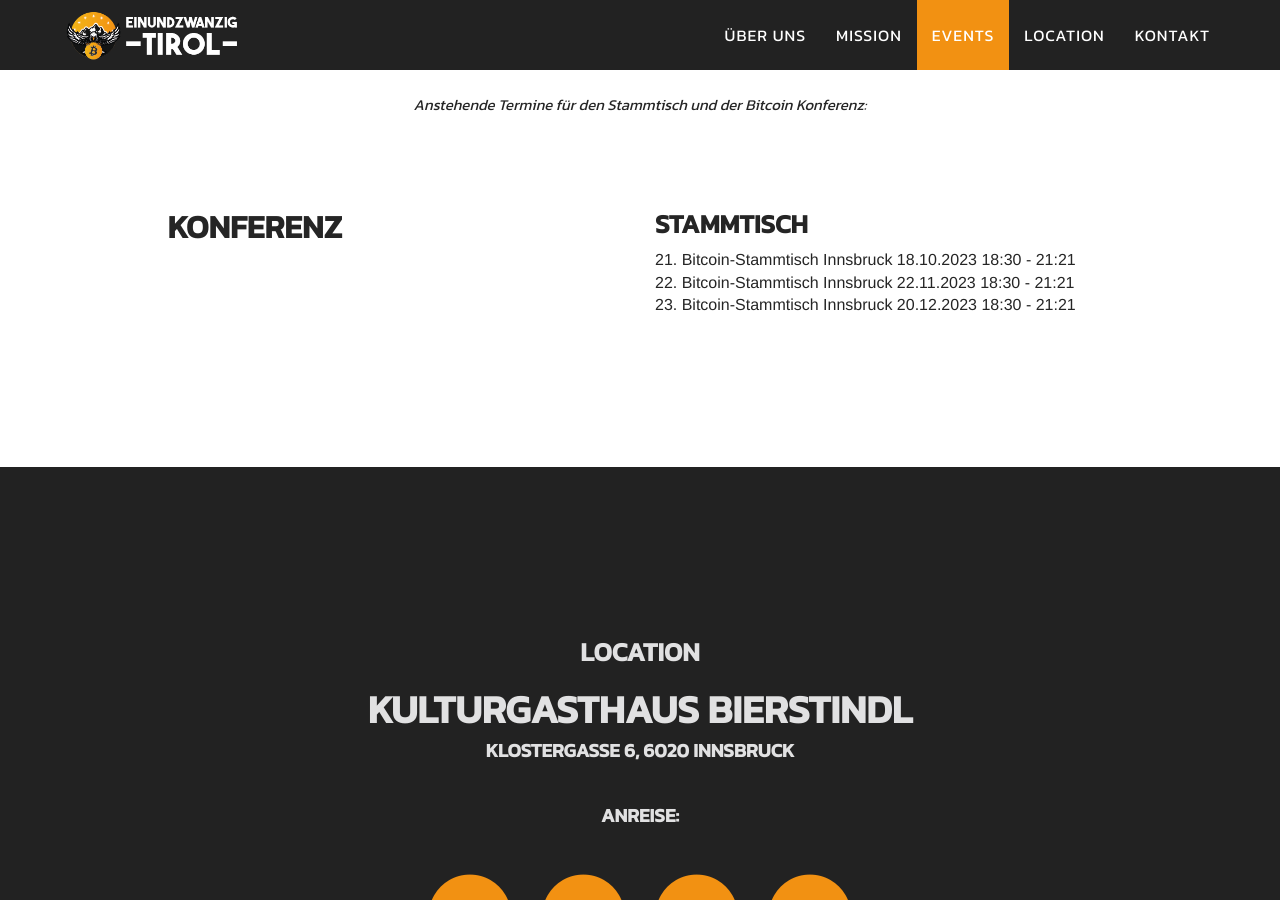
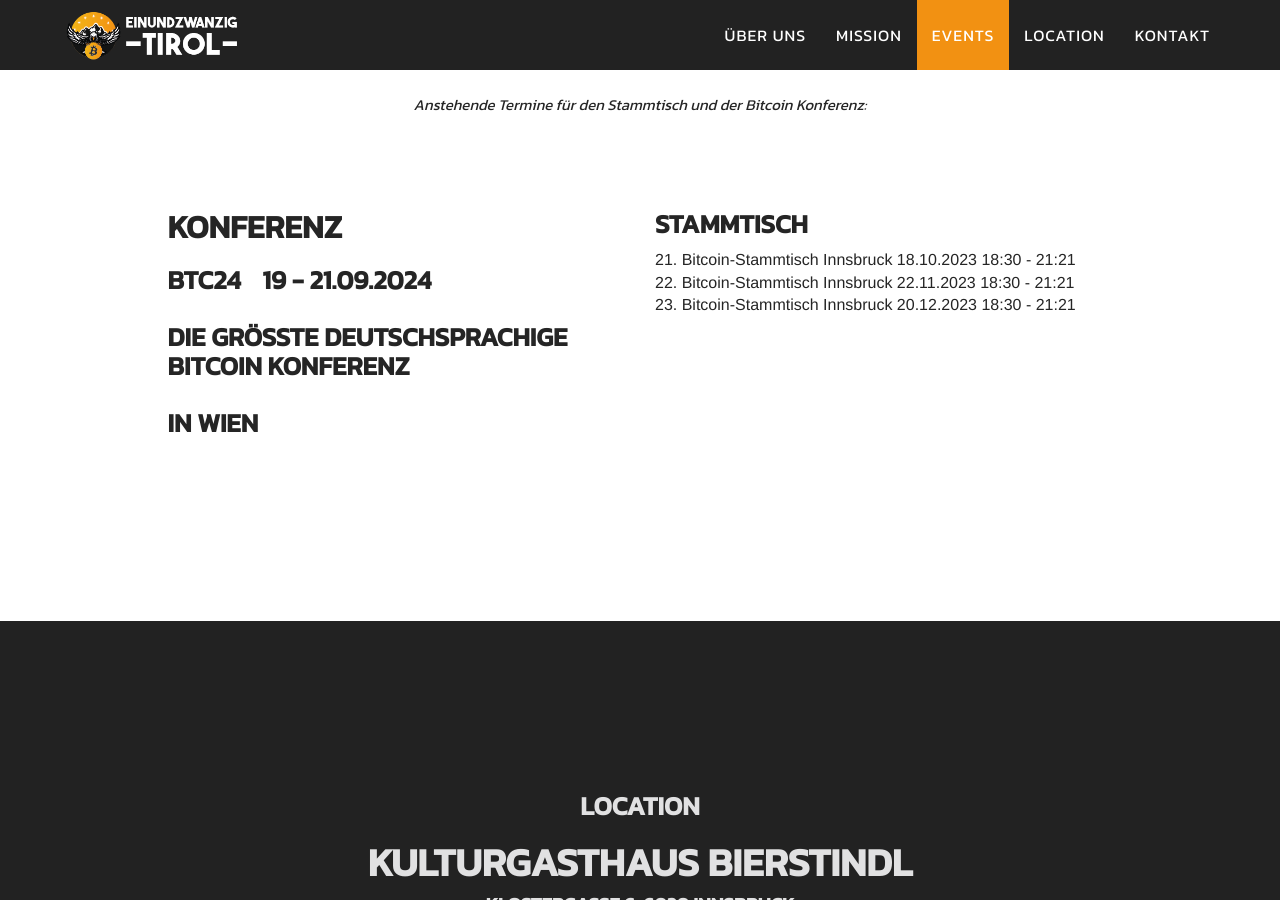
Before and after one commit to bitcoin-tirol/bitcoin-tirol, a Jekyll site: the page built from index.html, in a window 1280 px wide and 900 px high, scrolled down 2336 px. Built offline with Jekyll 4.4.1, drawn with Linux system fonts in a browser that asks for light colours.

Commit message:
Update events.yml

```diff
--- a/_data/events.yml
+++ b/_data/events.yml
@@ -231,3 +231,11 @@
   location: In Innsbruck
   pre_info: Die größte deutschsprachige Bitcoin Konferenz
   post_info:
+
+- kind: SafeTheDate
+  date_time_start: 19.09.2024 09:00
+  date_time_end: 21.09.2024 20:00
+  title: BTC24
+  location: In Wien
+  pre_info: Die größte deutschsprachige Bitcoin Konferenz
+  post_info:
```
